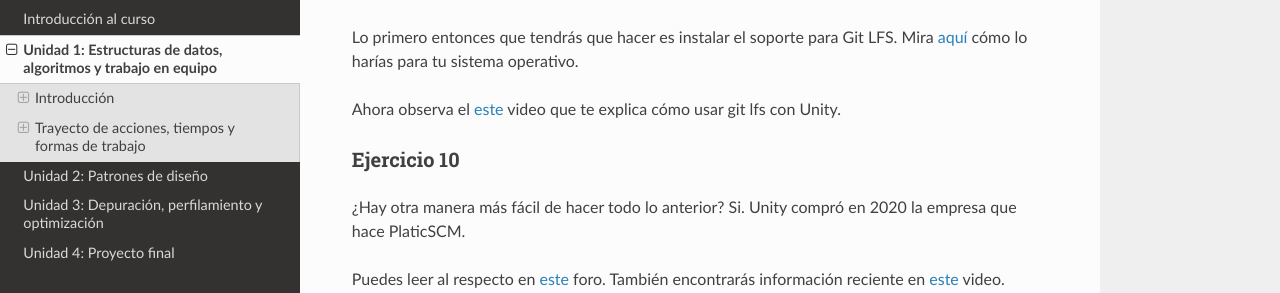
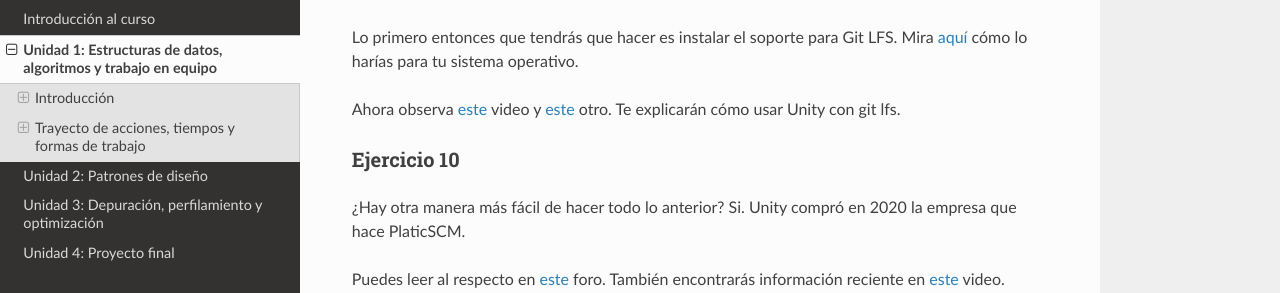
Before and after one commit to juanferfranco/scripting, a Sphinx documentation site: the page built from docs/_unidad1/unidad1.rst, in a window 1280 px wide and 900 px high, scrolled down 3484 px. Shown: the part 158-451 px from the top of the window. Built offline with Sphinx 7.4.7 and the Read the Docs theme 2.0.0, drawn with Linux system fonts in a browser that asks for light colours.

Commit message:
add new video to lfs

```diff
--- a/docs/_unidad1/unidad1.rst
+++ b/docs/_unidad1/unidad1.rst
@@ -182,8 +182,8 @@ Lo primero entonces que tendrás que hacer es instalar el soporte para Git LFS.
 Mira `aquí <https://docs.github.com/en/github/managing-large-files/installing-git-large-file-storage>`__
 cómo lo harías para tu sistema operativo.
 
-Ahora observa el `este <https://youtu.be/LS1VI1Y8WTM>`__ video que te explica cómo
-usar git lfs con Unity.
+Ahora observa `este <https://youtu.be/LS1VI1Y8WTM>`__ video y `este <https://youtu.be/09McJ2NL7YM>`__
+otro. Te explicarán cómo usar Unity con git lfs.
 
 Ejercicio 10
 ^^^^^^^^^^^^^
```
